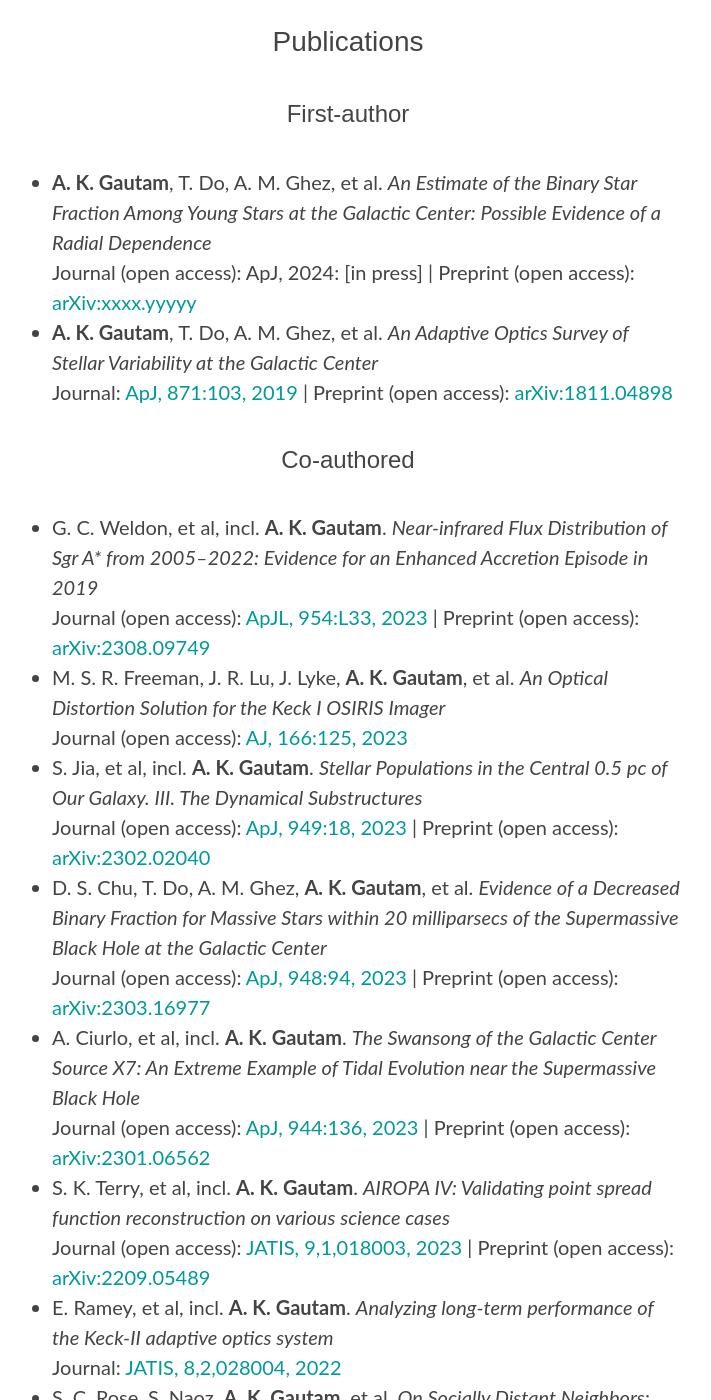
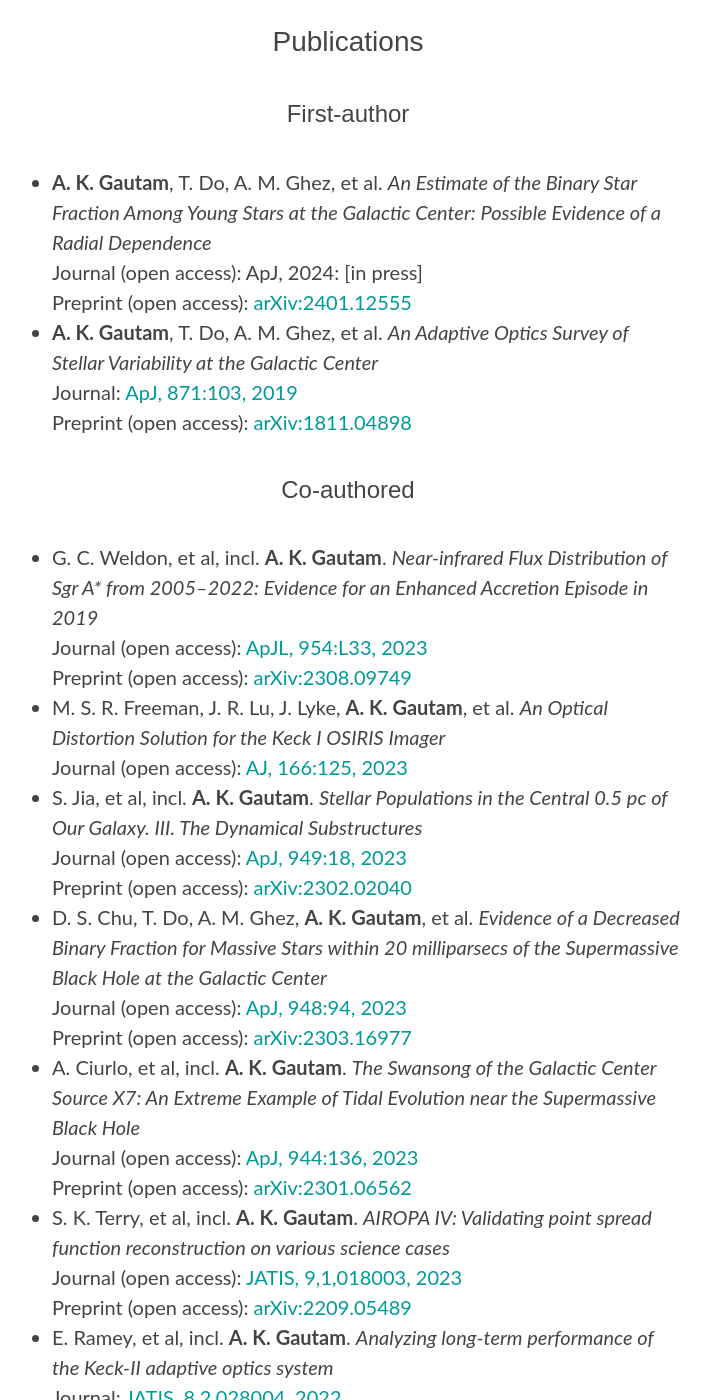
Before and after one commit to abhimat/abhimat.github.io, a Jekyll site: the page built from research/index.md, in a window 1280 px wide and 1400 px high, scrolled down 196 px. Shown: the whole window, without its empty margins (292-1003 px from the left). Built offline with Jekyll 4.4.1, drawn with Linux system fonts in a browser that asks for light colours; some web fonts are replaced; some of the changed text lies outside the part shown.

Commit message:
Updated research page

```diff
--- a/research/index.md
+++ b/research/index.md
@@ -7,26 +7,26 @@
 ## Publications
 
 ### First-author
-* **A. K. Gautam**, T. Do, A. M. Ghez, et al. *An Estimate of the Binary Star Fraction Among Young Stars at the Galactic Center: Possible Evidence of a Radial Dependence*<br>Journal (open access): ApJ, 2024: [in press] \| Preprint (open access): [arXiv:xxxx.yyyyy](https://arxiv.org/abs/xxxx.yyyyy)
-* **A. K. Gautam**, T. Do, A. M. Ghez, et al. *An Adaptive Optics Survey of Stellar Variability at the Galactic Center*<br>Journal: [ApJ, 871:103, 2019](https://doi.org/10.3847/1538-4357/aaf103) \| Preprint (open access): [arXiv:1811.04898](https://arxiv.org/abs/1811.04898)
+* **A. K. Gautam**, T. Do, A. M. Ghez, et al. *An Estimate of the Binary Star Fraction Among Young Stars at the Galactic Center: Possible Evidence of a Radial Dependence*<br>Journal (open access): ApJ, 2024: [in press]<br>Preprint (open access): [arXiv:2401.12555](https://arxiv.org/abs/2401.12555)
+* **A. K. Gautam**, T. Do, A. M. Ghez, et al. *An Adaptive Optics Survey of Stellar Variability at the Galactic Center*<br>Journal: [ApJ, 871:103, 2019](https://doi.org/10.3847/1538-4357/aaf103)<br>Preprint (open access): [arXiv:1811.04898](https://arxiv.org/abs/1811.04898)
 
 ### Co-authored
-* G. C. Weldon, et al, incl. **A. K. Gautam**. *Near-infrared Flux Distribution of Sgr A\* from 2005–2022: Evidence for an Enhanced Accretion Episode in 2019*<br>Journal (open access): [ApJL, 954:L33, 2023](https://doi.org/10.3847/2041-8213/acf2f2) \| Preprint (open access): [arXiv:2308.09749](https://arxiv.org/abs/2308.09749)
+* G. C. Weldon, et al, incl. **A. K. Gautam**. *Near-infrared Flux Distribution of Sgr A\* from 2005–2022: Evidence for an Enhanced Accretion Episode in 2019*<br>Journal (open access): [ApJL, 954:L33, 2023](https://doi.org/10.3847/2041-8213/acf2f2)<br>Preprint (open access): [arXiv:2308.09749](https://arxiv.org/abs/2308.09749)
 * M. S. R. Freeman, J. R. Lu, J. Lyke, **A. K. Gautam**, et al. *An Optical Distortion Solution for the Keck I OSIRIS Imager*<br>Journal (open access): [AJ, 166:125, 2023](https://doi.org/10.3847/1538-3881/aceaf7)
-* S. Jia, et al, incl. **A. K. Gautam**. *Stellar Populations in the Central 0.5 pc of Our Galaxy. III. The Dynamical Substructures*<br>Journal (open access): [ApJ, 949:18, 2023](https://doi.org/10.3847/1538-4357/acb939) \| Preprint (open access): [arXiv:2302.02040](https://arxiv.org/abs/2302.02040)
-* D. S. Chu, T. Do, A. M. Ghez, **A. K. Gautam**, et al. *Evidence of a Decreased Binary Fraction for Massive Stars within 20 milliparsecs of the Supermassive Black Hole at the Galactic Center*<br>Journal (open access): [ApJ, 948:94, 2023](https://doi.org/10.3847/1538-4357/acc93e) \| Preprint (open access): [arXiv:2303.16977](https://arxiv.org/abs/2303.16977)
-* A. Ciurlo, et al, incl. **A. K. Gautam**. *The Swansong of the Galactic Center Source X7: An Extreme Example of Tidal Evolution near the Supermassive Black Hole*<br>Journal (open access): [ApJ, 944:136, 2023](https://doi.org/10.3847/1538-4357/acb344) \| Preprint (open access): [arXiv:2301.06562](https://arxiv.org/abs/2301.06562)
-* S. K. Terry, et al, incl. **A. K. Gautam**. *AIROPA IV: Validating point spread function reconstruction on various science cases*<br>Journal (open access): [JATIS, 9,1,018003, 2023](https://doi.org/10.1117/1.JATIS.9.1.018003) \| Preprint (open access): [arXiv:2209.05489](https://arxiv.org/abs/2209.05489)
+* S. Jia, et al, incl. **A. K. Gautam**. *Stellar Populations in the Central 0.5 pc of Our Galaxy. III. The Dynamical Substructures*<br>Journal (open access): [ApJ, 949:18, 2023](https://doi.org/10.3847/1538-4357/acb939)<br>Preprint (open access): [arXiv:2302.02040](https://arxiv.org/abs/2302.02040)
+* D. S. Chu, T. Do, A. M. Ghez, **A. K. Gautam**, et al. *Evidence of a Decreased Binary Fraction for Massive Stars within 20 milliparsecs of the Supermassive Black Hole at the Galactic Center*<br>Journal (open access): [ApJ, 948:94, 2023](https://doi.org/10.3847/1538-4357/acc93e)<br>Preprint (open access): [arXiv:2303.16977](https://arxiv.org/abs/2303.16977)
+* A. Ciurlo, et al, incl. **A. K. Gautam**. *The Swansong of the Galactic Center Source X7: An Extreme Example of Tidal Evolution near the Supermassive Black Hole*<br>Journal (open access): [ApJ, 944:136, 2023](https://doi.org/10.3847/1538-4357/acb344)<br>Preprint (open access): [arXiv:2301.06562](https://arxiv.org/abs/2301.06562)
+* S. K. Terry, et al, incl. **A. K. Gautam**. *AIROPA IV: Validating point spread function reconstruction on various science cases*<br>Journal (open access): [JATIS, 9,1,018003, 2023](https://doi.org/10.1117/1.JATIS.9.1.018003)<br>Preprint (open access): [arXiv:2209.05489](https://arxiv.org/abs/2209.05489)
 * E. Ramey, et al, incl. **A. K. Gautam**. *Analyzing long-term performance of the Keck-II adaptive optics system*<br>Journal: [JATIS, 8,2,028004, 2022](https://doi.org/10.1117/1.JATIS.8.2.028004)
-* S. C. Rose, S. Naoz, **A. K. Gautam**, et al. *On Socially Distant Neighbors: Using Binaries to Constrain the Density of Objects in the Galactic Center*<br>Journal: [ApJ, 904:2, 2020](https://doi.org/10.3847/1538-4357/abc557) \| Preprint (open access): [arXiv: 2008.06512](https://arxiv.org/abs/2008.06512)
-* M. W. Hosek Jr., J. R. Lu, C. Y. Lam, **A. K. Gautam**, et al. *SPISEA: A Python-Based Simple Stellar Population Synthesis Code for Star Clusters*<br>Journal: [AJ, 160:143, 2020](https://doi.org/10.3847/1538-3881/aba533) \| Preprint (open access): [arXiv:2006.06691](https://arxiv.org/abs/2006.06691)
-* A. Hees, et al, incl. **A. K. Gautam**. *Search for a Variation of the Fine Structure Constant around the Supermassive Black Hole in Our Galactic Center*<br>Journal: [PRL, 124, 081101, 2020](https://doi.org/10.1103/PhysRevLett.124.081101) \| Preprint (open access): [arXiv:2002.11567](https://arxiv.org/abs/2002.11567)
-* Z. Chen, et al, incl. **A. K. Gautam**. *Consistency of the Infrared Variability of Sgr A\* over 22 yr*<br>Journal: [ApJL, 882:L28, 2019](https://doi.org/10.3847/2041-8213/ab3c68) \| Preprint (open access): [arXiv:1908.08066](https://arxiv.org/abs/1908.08066)
-* T. Do, G. Witzel, **A. K. Gautam**, et al. *Unprecedented Near-infrared Brightness and Variability of Sgr A\**<br>Journal: [ApJL, 882:L27, 2019](https://doi.org/10.3847/2041-8213/ab38c3) \| Preprint (open access): [arXiv:1908.01777](https://arxiv.org/abs/1908.01777)
-* T. Do, et al, incl. **A. K. Gautam**. *Relativistic redshift of the star S0-2 orbiting the Galactic center supermassive black hole*<br>Journal: [Science, 16 Aug 2019](https://science.sciencemag.org/cgi/doi/10.1126/science.aav8137) \| Preprint (open access): [arXiv:1907.10731](https://arxiv.org/abs/1907.10731)
-* S. Jia, J. R. Lu, S. Sakai, **A. K. Gautam**, et al. *The Galactic Center: Improved Relative Astrometry for Velocities, Accelerations, and Orbits near the Supermassive Black Hole*<br>Journal: [ApJ, 873:9, 2019](https://doi.org/10.3847/1538-4357/ab01de) \| Preprint (open access): [arXiv:1902.02491](https://arxiv.org/abs/1902.02491)
-* S. Sakai, et al, incl. **A. K. Gautam**. *The Galactic Center: An Improved Astrometric Reference Frame for Stellar Orbits around the Supermassive Black Hole*<br>Journal: [ApJ, 873:65, 2019](https://doi.org/10.3847/1538-4357/ab0361) \| Preprint (open access): [arXiv:1901.08685](https://arxiv.org/abs/1901.08685)
-* D. S. Chu, et al, incl. **A. K. Gautam**. *Investigating the Binarity of S0-2*<br>Journal: [ApJ, 854:12, 2018](https://doi.org/10.3847/1538-4357/aaa3eb) \| Preprint (open access): [arXiv:1709.04890](https://arxiv.org/abs/1709.04890)
+* S. C. Rose, S. Naoz, **A. K. Gautam**, et al. *On Socially Distant Neighbors: Using Binaries to Constrain the Density of Objects in the Galactic Center*<br>Journal: [ApJ, 904:2, 2020](https://doi.org/10.3847/1538-4357/abc557)<br>Preprint (open access): [arXiv: 2008.06512](https://arxiv.org/abs/2008.06512)
+* M. W. Hosek Jr., J. R. Lu, C. Y. Lam, **A. K. Gautam**, et al. *SPISEA: A Python-Based Simple Stellar Population Synthesis Code for Star Clusters*<br>Journal: [AJ, 160:143, 2020](https://doi.org/10.3847/1538-3881/aba533)<br>Preprint (open access): [arXiv:2006.06691](https://arxiv.org/abs/2006.06691)
+* A. Hees, et al, incl. **A. K. Gautam**. *Search for a Variation of the Fine Structure Constant around the Supermassive Black Hole in Our Galactic Center*<br>Journal: [PRL, 124, 081101, 2020](https://doi.org/10.1103/PhysRevLett.124.081101)<br>Preprint (open access): [arXiv:2002.11567](https://arxiv.org/abs/2002.11567)
+* Z. Chen, et al, incl. **A. K. Gautam**. *Consistency of the Infrared Variability of Sgr A\* over 22 yr*<br>Journal: [ApJL, 882:L28, 2019](https://doi.org/10.3847/2041-8213/ab3c68)<br>Preprint (open access): [arXiv:1908.08066](https://arxiv.org/abs/1908.08066)
+* T. Do, G. Witzel, **A. K. Gautam**, et al. *Unprecedented Near-infrared Brightness and Variability of Sgr A\**<br>Journal: [ApJL, 882:L27, 2019](https://doi.org/10.3847/2041-8213/ab38c3)<br>Preprint (open access): [arXiv:1908.01777](https://arxiv.org/abs/1908.01777)
+* T. Do, et al, incl. **A. K. Gautam**. *Relativistic redshift of the star S0-2 orbiting the Galactic center supermassive black hole*<br>Journal: [Science, 16 Aug 2019](https://science.sciencemag.org/cgi/doi/10.1126/science.aav8137)<br>Preprint (open access): [arXiv:1907.10731](https://arxiv.org/abs/1907.10731)
+* S. Jia, J. R. Lu, S. Sakai, **A. K. Gautam**, et al. *The Galactic Center: Improved Relative Astrometry for Velocities, Accelerations, and Orbits near the Supermassive Black Hole*<br>Journal: [ApJ, 873:9, 2019](https://doi.org/10.3847/1538-4357/ab01de)<br>Preprint (open access): [arXiv:1902.02491](https://arxiv.org/abs/1902.02491)
+* S. Sakai, et al, incl. **A. K. Gautam**. *The Galactic Center: An Improved Astrometric Reference Frame for Stellar Orbits around the Supermassive Black Hole*<br>Journal: [ApJ, 873:65, 2019](https://doi.org/10.3847/1538-4357/ab0361)<br>Preprint (open access): [arXiv:1901.08685](https://arxiv.org/abs/1901.08685)
+* D. S. Chu, et al, incl. **A. K. Gautam**. *Investigating the Binarity of S0-2*<br>Journal: [ApJ, 854:12, 2018](https://doi.org/10.3847/1538-4357/aaa3eb)<br>Preprint (open access): [arXiv:1709.04890](https://arxiv.org/abs/1709.04890)
 
 ### Conference talks and proceedings
 * **A. K. Gautam**, T. Do, A. M. Ghez, et al. *A high stellar binary fraction among the young, massive stars in the central half parsec*<br>Galactic Center Workshop 2023, 2023 April, Talk
```
Also changed, not shown: Gemfile.lock.
